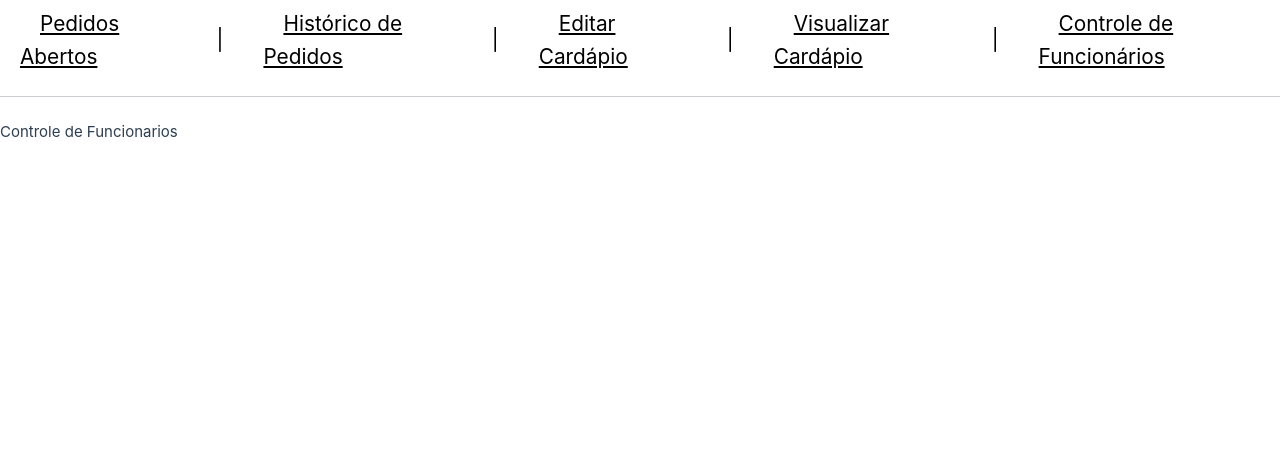
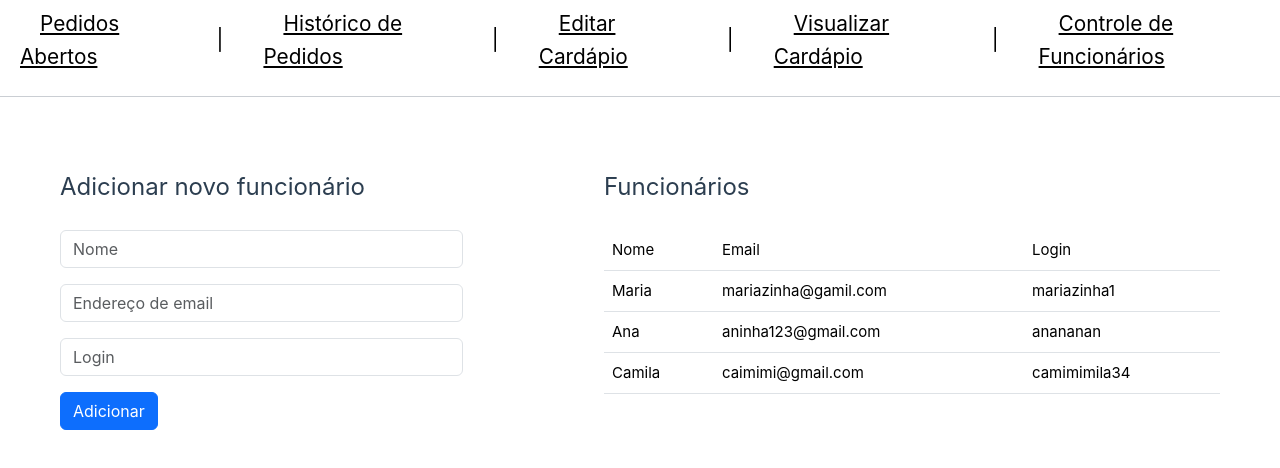
Before and after one commit to lamix1/pedidos-now-vue, a Vue app: page /funcionarios in a window 1280 px wide. Shown: the top 468 px of the page. Built offline with nearby package versions, Linux system fonts and the light colour scheme.

Commit message:
Alterando a view funcionarios

```diff
--- a/src/views/FuncionariosView.vue
+++ b/src/views/FuncionariosView.vue
@@ -1 +1,63 @@
-<template>Controle de Funcionarios</template>
+<template>
+  <div class="container col-4 m-5 d-inline float-start">
+    <form>
+      <legend class="mb-4">Adicionar novo funcionário</legend>
+      <div class="mb-3">
+        <input
+          type="email"
+          class="form-control"
+          id="exampleInputEmail1"
+          aria-describedby="emailHelp"
+          placeholder="Nome"
+        />
+      </div>
+      <div class="mb-3">
+        <input
+          type="email"
+          class="form-control"
+          id="exampleInputEmail1"
+          aria-describedby="emailHelp"
+          placeholder="Endereço de email"
+        />
+      </div>
+      <div class="mb-3">
+        <input
+          type="password"
+          class="form-control"
+          id="exampleInputPassword1"
+          placeholder="Login"
+        />
+      </div>
+      <button type="submit" class="btn btn-primary">Adicionar</button>
+    </form>
+  </div>
+  <div class="container col-6 m-5 d-inline float-end">
+    <legend class="mb-4">Funcionários</legend>
+    <table class="table">
+  <thead>
+    <tr>
+      <th scope="col">Nome</th>
+      <th scope="col">Email</th>
+      <th scope="col">Login</th>
+    </tr>
+  </thead>
+  <tbody>
+    <tr>
+      <th scope="row">Maria</th>
+      <td>mariazinha@gamil.com</td>
+      <td>mariazinha1</td>
+    </tr>
+    <tr>
+      <th scope="row">Ana</th>
+      <td>aninha123@gmail.com</td>
+      <td>anananan</td>
+    </tr>
+    <tr>
+      <th scope="row">Camila</th>
+      <td>caimimi@gmail.com</td>
+      <td>camimimila34</td>
+    </tr>
+  </tbody>
+</table>
+  </div>
+</template>
```
